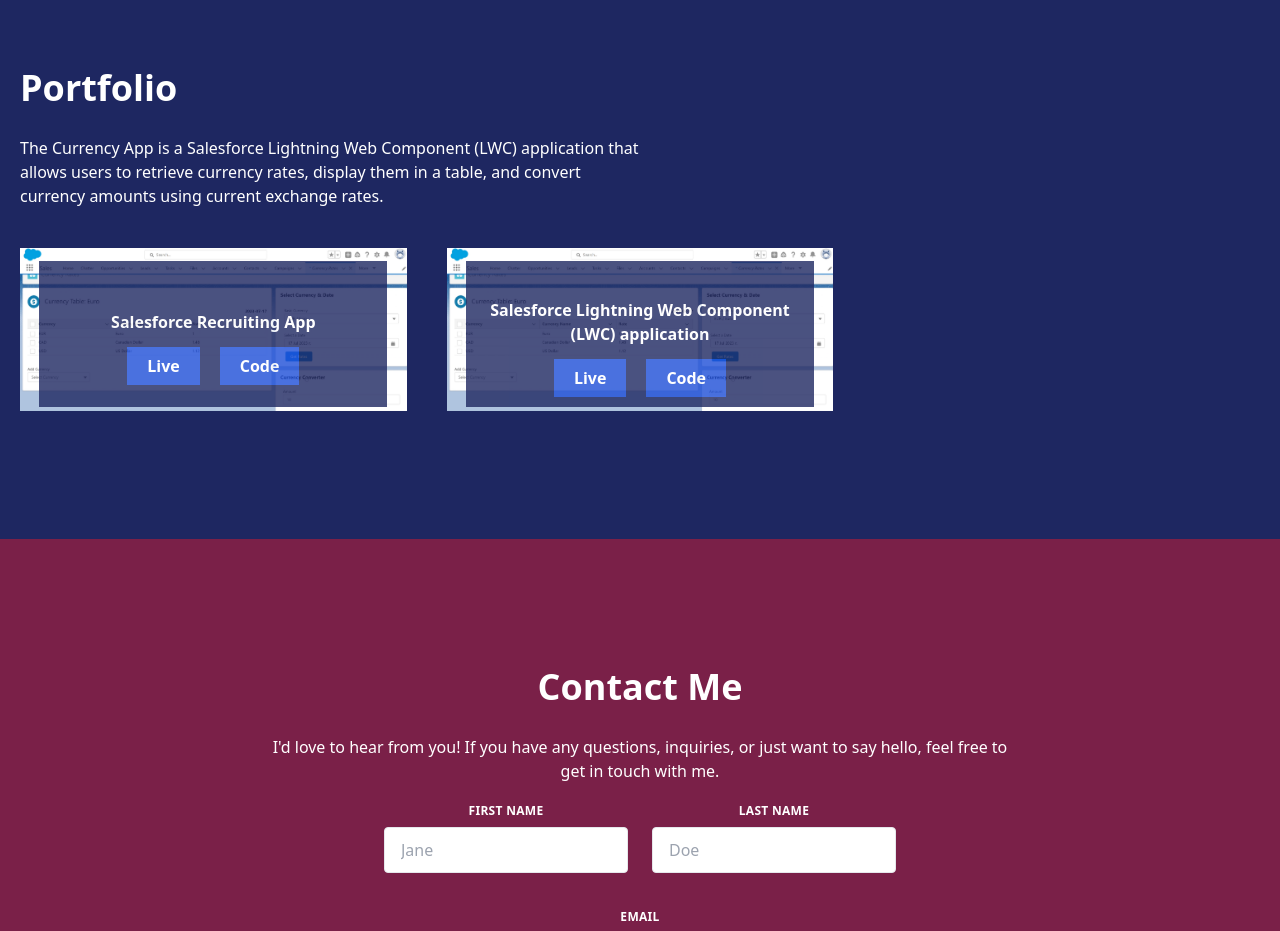
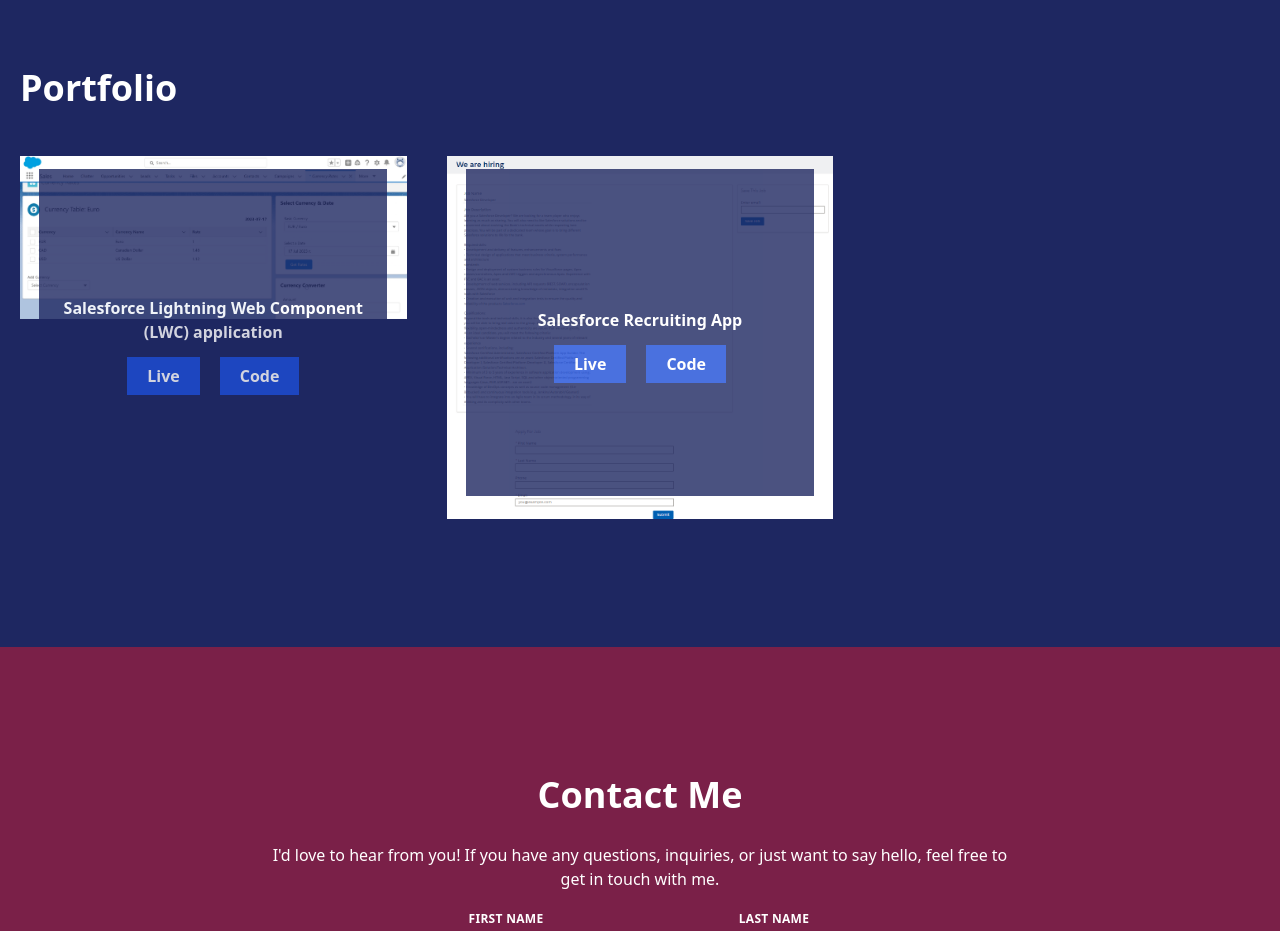
Before and after one commit to nikitarougal/portfolio, a React (Create React App) app: page / in a window 1280 px wide. Shown: the part 1440-2371 px from the top of the page. Built offline with nearby package versions, Linux system fonts and the light colour scheme; no server answers.

Commit message:
package.json & portfoilio section

```diff
--- a/package.json
+++ b/package.json
@@ -41,6 +41,7 @@
     ]
   },
   "devDependencies": {
+    "@babel/plugin-proposal-private-property-in-object": "^1.0.0",
     "gh-pages": "^5.0.0",
     "tailwindcss": "^3.3.3"
   }
--- a/src/components/Portfolio.js
+++ b/src/components/Portfolio.js
@@ -6,17 +6,17 @@
   const projects = [
     {
       img: currency,
+      title: 'currency',
+      desc: ' Salesforce Lightning Web Component (LWC) application ',
+      live: 'https://nikitarougal.github.io/Lightning-Out-Currency-App/',
+      code: 'https://github.com/nikitarougal/lwc-currency-rates',
+    },
+    {
+      img: recruiting,
       title: 'recruiting',
       desc: ' Salesforce Recruiting App ',
       live: 'https://nikitarougal.github.io/Lightning-Out-Currency-App/',
       code: 'https://saas-customization-5419-dev-ed.scratch.my.site.com/RecruitingApp',
-    },
-    {
-      img: currency,
-      title: 'currency',
-      desc: ' Salesforce Lightning Web Component (LWC) application ',
-      live: 'https://nikitarougal.github.io/Lightning-Out-Currency-App/',
-      code: 'https://github.com/nikitarougal/lwc-currency-rates',
     },
   ];
 
@@ -25,12 +25,12 @@
       <div className="container mx-auto grid md:grid-cols-2 items-center md:justify-between">
         <div className="about-info mb-5">
           <h2 className="text-4xl font-bold mb-5 pb-2">Portfolio</h2>
-
+          {/*
           <p className="pb-5">
             The Currency App is a Salesforce Lightning Web Component (LWC) application that
             allows users to retrieve currency rates, display them in a table, and convert
             currency amounts using current exchange rates.
-          </p>
+          </p> */}
         </div>
       </div>
 
```
